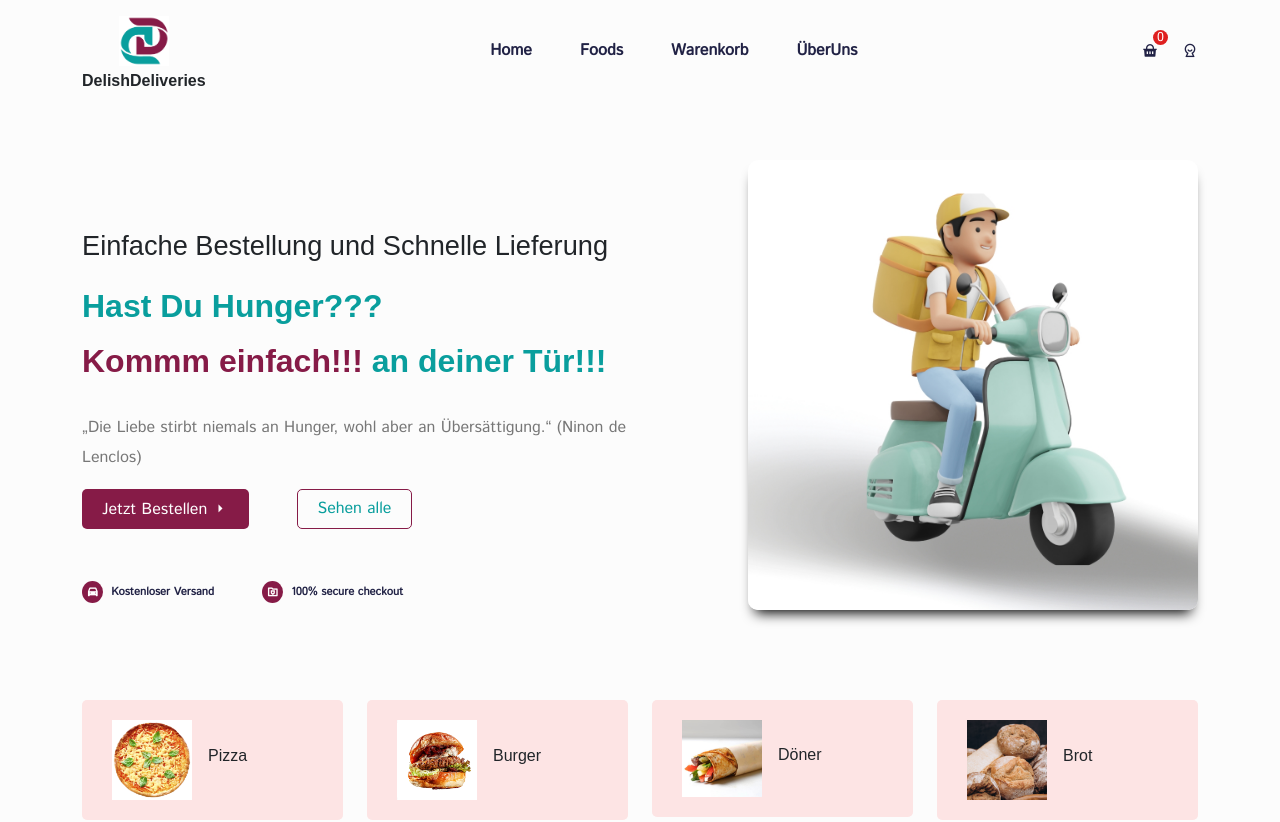
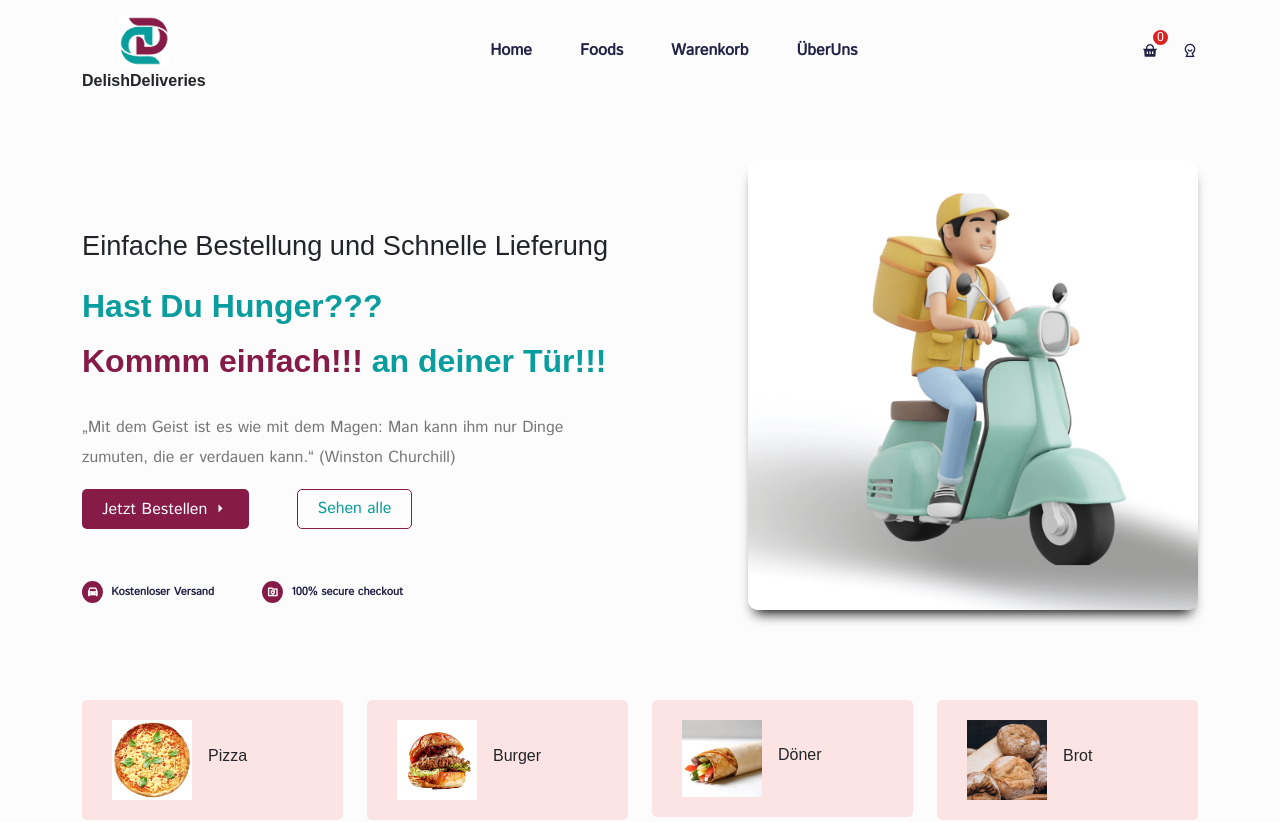
Before and after one commit to sbrycbc/delish-deliveries, a React (Create React App) app: page /home in a window 1280 px wide. Shown: the top 822 px of the page. Built offline with nearby package versions, Linux system fonts and the light colour scheme; no server answers; a web font is replaced by a local one.

Commit message:
updated zitate randomZahl function..

```diff
--- a/src/pages/Home.jsx
+++ b/src/pages/Home.jsx
@@ -53,7 +53,7 @@ const Home = () => {
 
   const [hotPizza, setHotPizza] = useState([]);
 
-  const randomZahl = Math.floor(Math.random() * 40) + 1;
+  const randomZahl = Math.floor(Math.random() * 40);
   const randomText = zitate[randomZahl];
 
   useEffect(() => {
```
